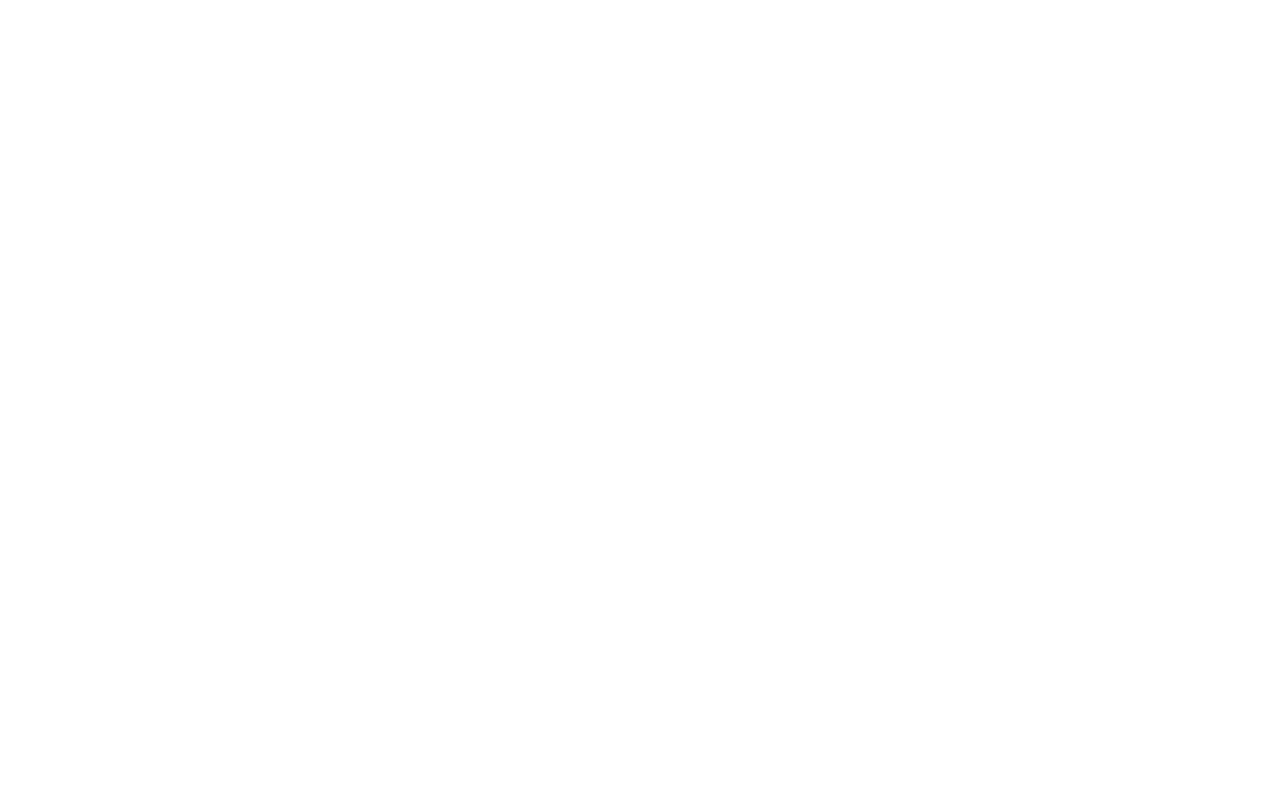
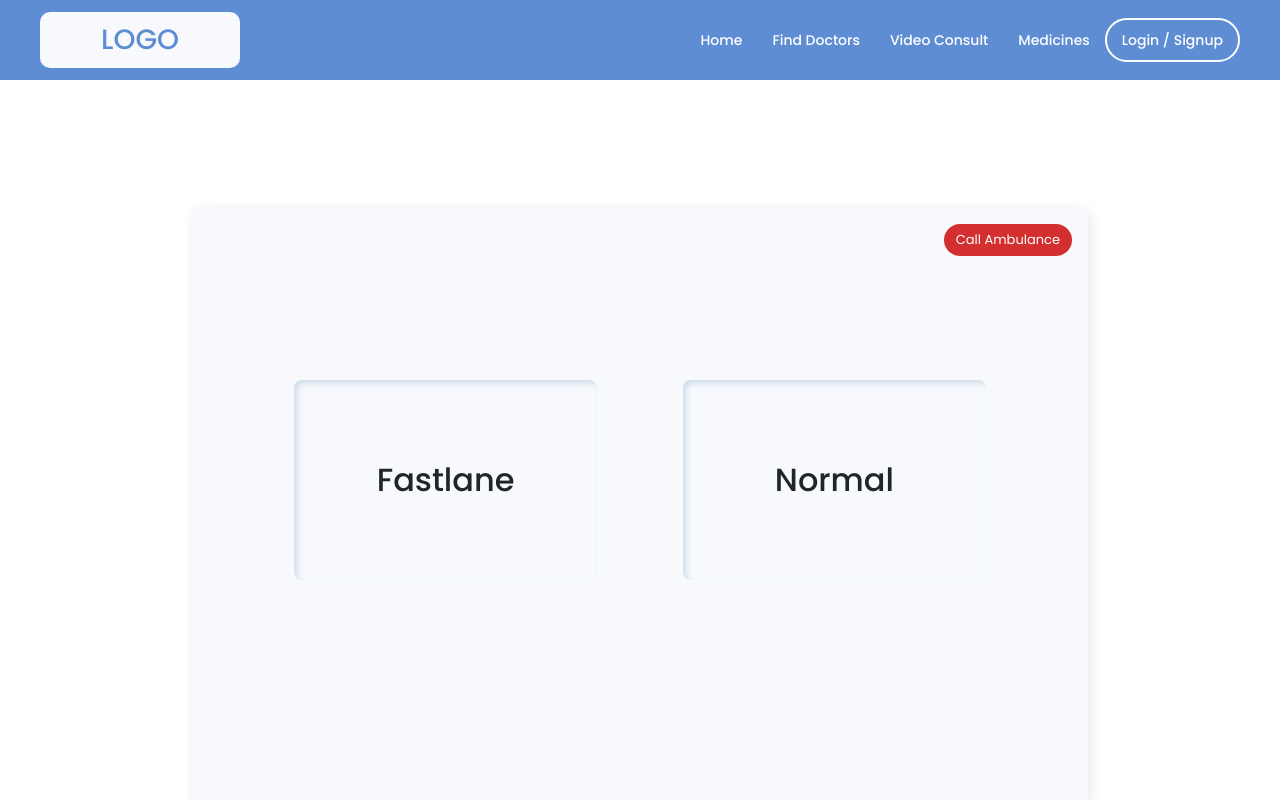
Before and after one commit to A-singh07/project-x, a React (Create React App) app: page /page_two in a window 1280 px wide. Before the commit this address had no page. Shown: the top 800 px of the page. Built offline with nearby package versions, Linux system fonts and the light colour scheme.

Commit message:
Page 2 done

```diff
--- a/src/App.js
+++ b/src/App.js
@@ -12,6 +12,7 @@ import Medicines from './pages/Medicines';
 import Dashboard from './pages/Dashboard';
 import LoginSignup from './pages/LoginSignup';
 import Questions from './pages/Questions';
+import Page_Two from './pages/Page_Two'
 
 import { GeneralContext } from './context/GeneralContext';
 
@@ -49,7 +50,8 @@ function App() {
             <Route path="dashboard" element={<Dashboard />} />
             <Route path="login" element={<LoginSignup />} />
             <Route path="questions" element={<Questions />} />
-              {/* <Route path="" />   */}
+            <Route path="page_two" element={<Page_Two />} />
+            {/* <Route path="" />   */}
           </Route>
         </Routes>
       </GeneralContext.Provider>
--- /dev/null
+++ b/src/components/PageTwoComp/PageTwoComp.js
@@ -0,0 +1,65 @@
+import React from 'react'
+import styles from './PageTwoComp.module.css'
+import Chip from '@mui/material/Chip';
+import Alert from '@mui/material/Alert';
+import AlertTitle from '@mui/material/AlertTitle';
+import CloseIcon from '@mui/icons-material/Close';
+import IconButton from '@mui/material/IconButton';
+import Collapse from '@mui/material/Collapse';
+import Box from '@mui/material/Box';
+
+
+const PageTwoComp = () => {
+  const handleClick = () => {
+    console.info('You clicked the Chip.');
+  };
+  const [open, setOpen] = React.useState(false);
+  return (
+    <>
+      <Box sx={{ width: '100%' }}>
+        <Collapse in={open}>
+          <Alert
+            action={
+              <IconButton
+                aria-label="close"
+                color="inherit"
+                size="small"
+                onClick={() => {
+                  setOpen(false);
+                }}
+              >
+                <CloseIcon fontSize="inherit" />
+              </IconButton>
+            }
+            sx={{ mb: 2 }}
+          >
+
+            <AlertTitle>Success</AlertTitle>
+            Your request has been submitted.
+          </Alert>
+        </Collapse>
+      </Box>
+      <div className={styles.MotherCont}>
+
+        <div className={styles.MainCont}>
+          <div className={styles.CallAmbulance}>
+            <Chip label="Call Ambulance" color="error" onClick={handleClick} />
+          </div>
+          <div className={styles.MainDiv}>
+            <div className={styles.ChildDiv}>
+              <h2 style={{ cursor: "pointer" }} onClick={() => {
+                setOpen(true);
+              }}>Fastlane</h2>
+
+            </div>
+            <div className={styles.ChildDiv}>
+              <a href="/questions"><h2>Normal</h2></a>
+            </div>
+          </div>
+        </div>
+      </div>
+    </>
+  )
+}
+
+export default PageTwoComp
--- /dev/null
+++ b/src/components/PageTwoComp/PageTwoComp.module.css
@@ -0,0 +1,80 @@
+.MotherCont {
+  padding: 8rem 0;
+}
+
+.MainCont {
+  width: 70%;
+  border-radius: 10px;
+  margin: auto;
+  height: 600px;
+  box-shadow: var(--box-shadow-1);
+  text-align: right;
+  padding: 1rem;
+  background-color: var(--color-primary-lightest);
+  transition: 0.3s;
+}
+
+.MainCont:hover {
+  box-shadow: rgb(38, 57, 77) 0px 20px 30px -10px;
+}
+
+.MainDiv {
+  width: 100%;
+  height: 100%;
+  display: flex;
+  justify-content: space-evenly;
+  align-items: center;
+}
+
+.ChildDiv {
+  border-radius: 8px;
+  width: 35%;
+  height: 200px;
+  box-shadow: rgb(204, 219, 232) 3px 3px 6px 0px inset,
+    rgba(255, 255, 255, 0.5) -3px -3px 6px 1px inset;
+  display: flex;
+  justify-content: center;
+  align-items: center;
+  padding: 3rem;
+  transition: 0.3s;
+  transform: translate(0%, -30%);
+  /* background-color: var(--color-primary-lightest); */
+}
+
+.ChildDiv:first-of-type:hover {
+  /* border-right: 5px var(--color-danger) solid;
+  border-bottom: 5px var(--color-danger) solid; */
+  box-shadow: var(--color-danger) 3px 3px 6px 0px inset,
+    var(--color-danger-light) -3px -3px 6px 1px inset;
+}
+
+.ChildDiv:last-of-type:hover {
+  box-shadow: var(--color-success) 3px 3px 6px 0px inset,
+    var(--color-success-light) -3px -3px 6px 1px inset;
+}
+
+@media only screen and (max-width: 992px) {
+  .MainCont {
+    width: 90%;
+    /* height: auto; */
+  }
+}
+
+@media only screen and (max-width: 768px) {
+  .MainCont {
+    width: 90%;
+    height: auto;
+  }
+  .MainDiv {
+    flex-wrap: wrap;
+  }
+  .ChildDiv {
+    width: 80%;
+    height: 300px;
+    margin: 3rem 0;
+    transform: translate(0%);
+  }
+  .ChildDiv:last-of-type {
+    margin-top: 0;
+  }
+}
--- a/src/components/QuestionsComp/QuestionsComp.module.css
+++ b/src/components/QuestionsComp/QuestionsComp.module.css
@@ -17,3 +17,9 @@
   text-align: right;
   padding-right: 1rem;
 }
+
+@media only screen and (max-width: 768px) {
+  .questionCont {
+    width: 80%;
+  }
+}
--- /dev/null
+++ b/src/pages/Page_Two.js
@@ -0,0 +1,12 @@
+import React from 'react'
+import PageTwoComp from '../components/PageTwoComp/PageTwoComp'
+
+const Page_Two = () => {
+  return (
+    <div>
+      <PageTwoComp />
+    </div>
+  )
+}
+
+export default Page_Two
```
